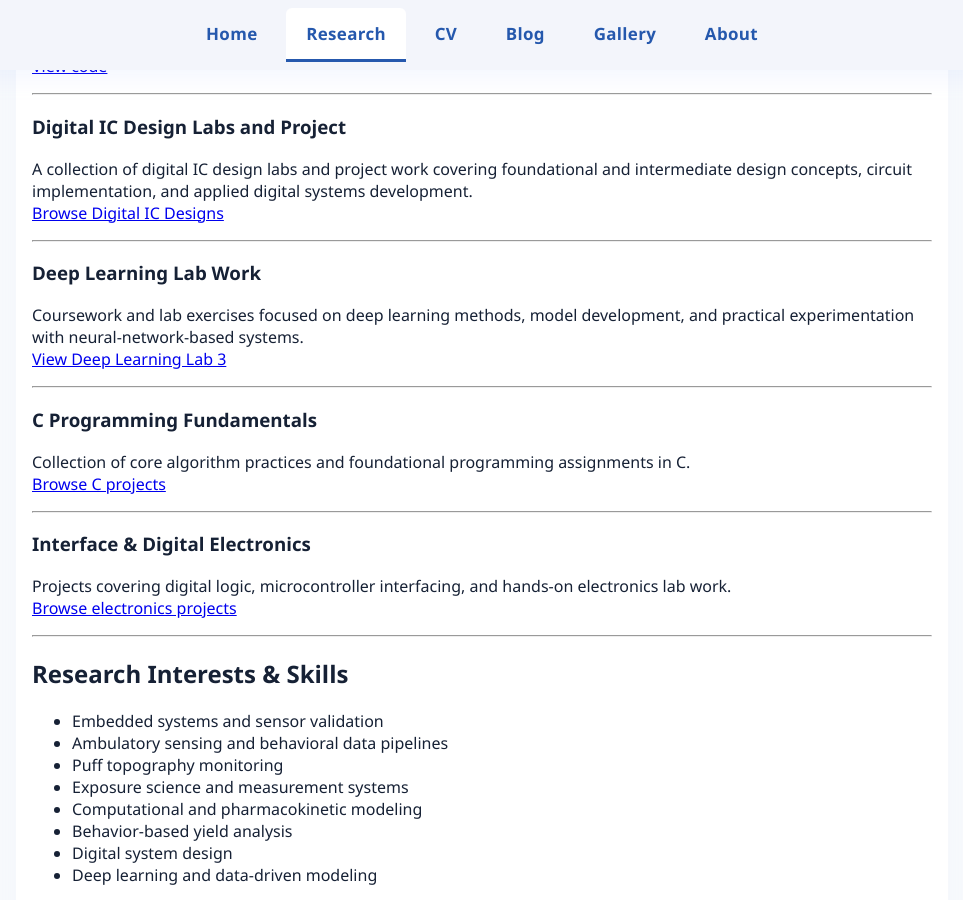
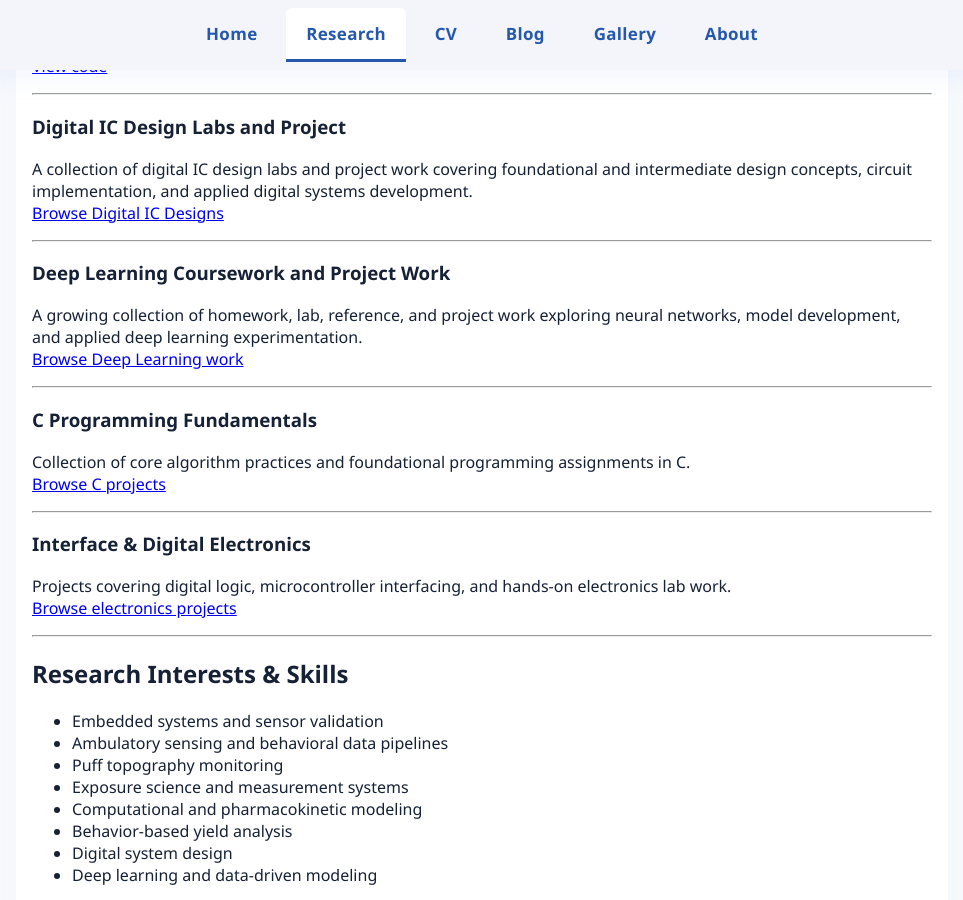
Before and after one commit to mbaglo/mbaglo.github.io, a Jekyll site: the page built from research.md, in a window 1280 px wide and 900 px high, scrolled down 1235 px. Shown: the whole window, without its empty margins (158-1121 px from the left). Built offline with Jekyll 4.4.1, drawn with Linux system fonts in a browser that asks for light colours.

Commit message:
Update research page to reflect expanded deep learning coursework and project work

```diff
--- a/research.md
+++ b/research.md
@@ -52,9 +52,9 @@ A collection of digital IC design labs and project work covering foundational an
 
 ---
 
-### Deep Learning Lab Work
-Coursework and lab exercises focused on deep learning methods, model development, and practical experimentation with neural-network-based systems.
-[View Deep Learning Lab 3](https://github.com/mbaglo/MyProjects/tree/main/Deep%20Learning/Labs/Lab3)
+### Deep Learning Coursework and Project Work
+A growing collection of homework, lab, reference, and project work exploring neural networks, model development, and applied deep learning experimentation.
+[Browse Deep Learning work](https://github.com/mbaglo/MyProjects/tree/main/Deep%20Learning)
 
 ---
 
```
